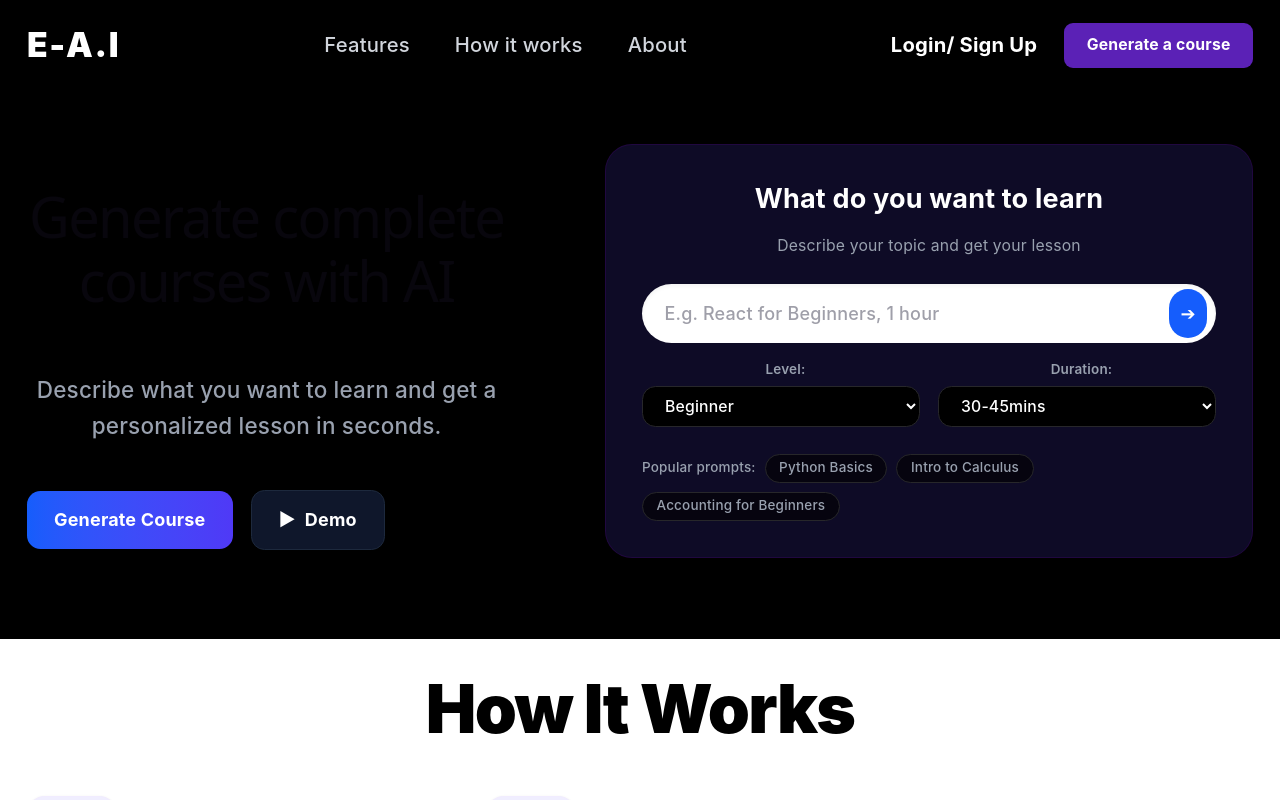
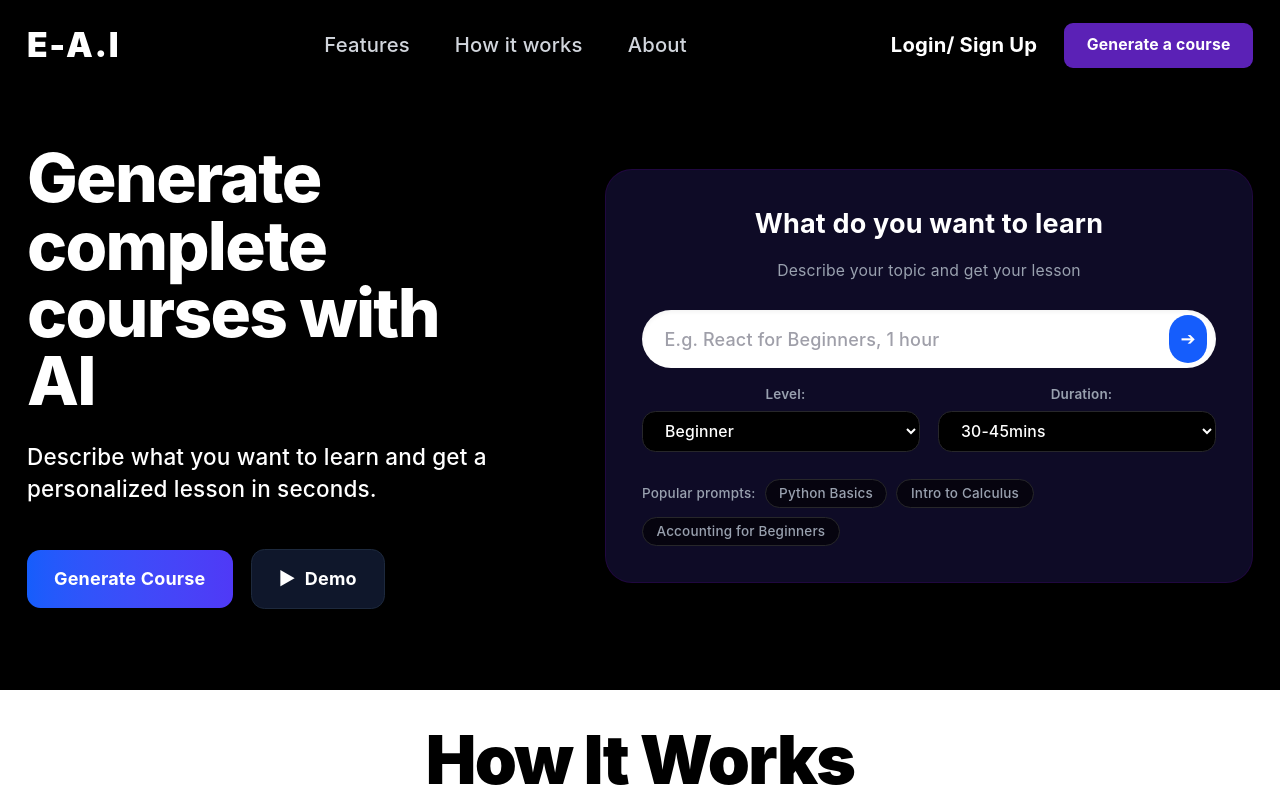
Before and after one commit to Phawaaaz/Etech, a React (Vite) app: page / in a window 1280 px wide. Shown: the top 800 px of the page. Built offline with nearby package versions, Linux system fonts and the light colour scheme.

Commit message:
Modified HeroSection component: Enhance text alignment and styling for improved readability

```diff
--- a/src/components/HeroSection.jsx
+++ b/src/components/HeroSection.jsx
@@ -6,11 +6,11 @@ export default function HeroSection() {
   const [topic, setTopic] = useState("");
   return (
     <section className="w-full max-w-7xl mx-auto px-6 pt-12 pb-18 grid grid-cols-1 lg:grid-cols-12 gap-12 items-center">
-      <div className="lg:col-span-5 flex flex-col items-start gap-6">
-        <h1 className="text-5xl md:text-6xl font-extrabold tracking-tight text-white leading-[1.15]">
+      <div className="lg:col-span-5 flex flex-col items-start gap-6 text-left">
+        <h3 className="text-5xl md:text-6xl font-extrabold tracking-tight text-white">
           Generate complete courses with AI
-        </h1>
-        <p className="text-gray-400 text-lg md:text-xl max-w-md font-medium leading-relaxed">
+        </h3>
+        <p className="text-white text-lg md:text-xl max-w-md font-medium">
           Describe what you want to learn and get a personalized lesson in
           seconds.
         </p>
```
